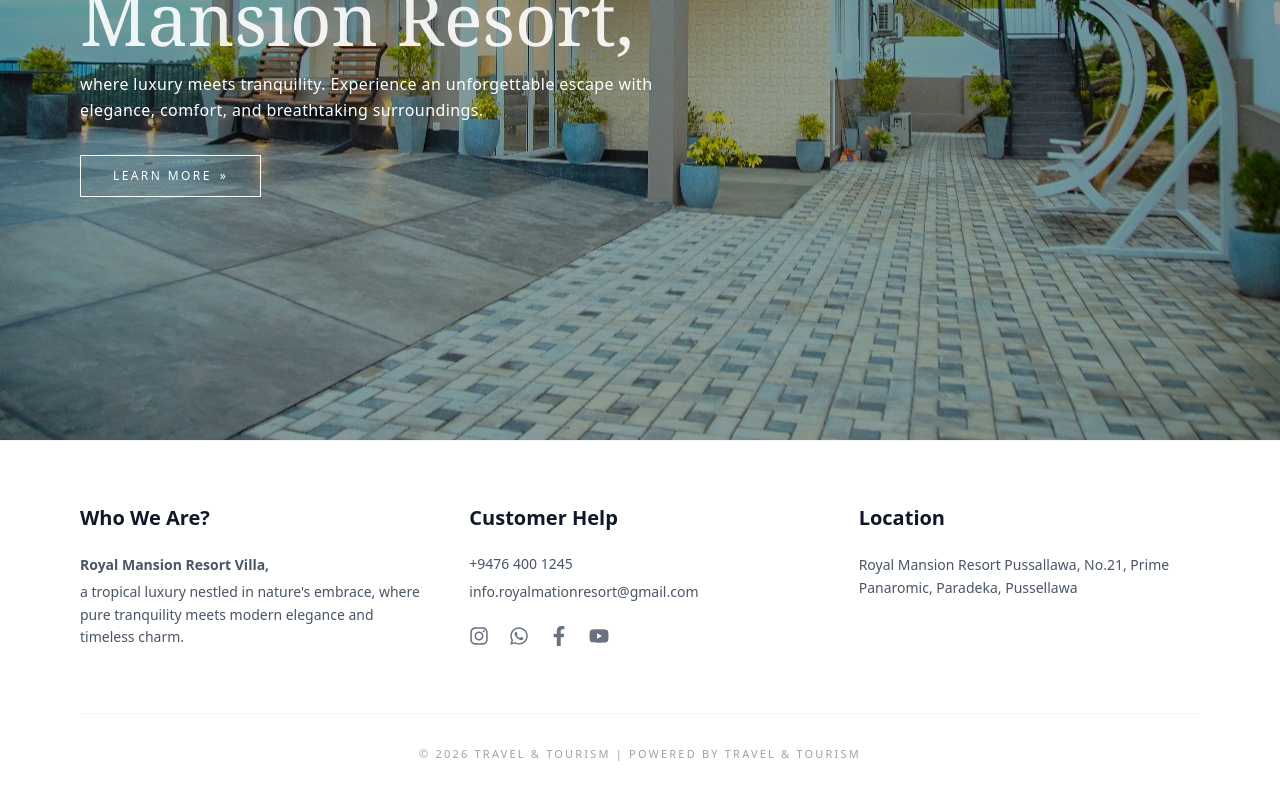
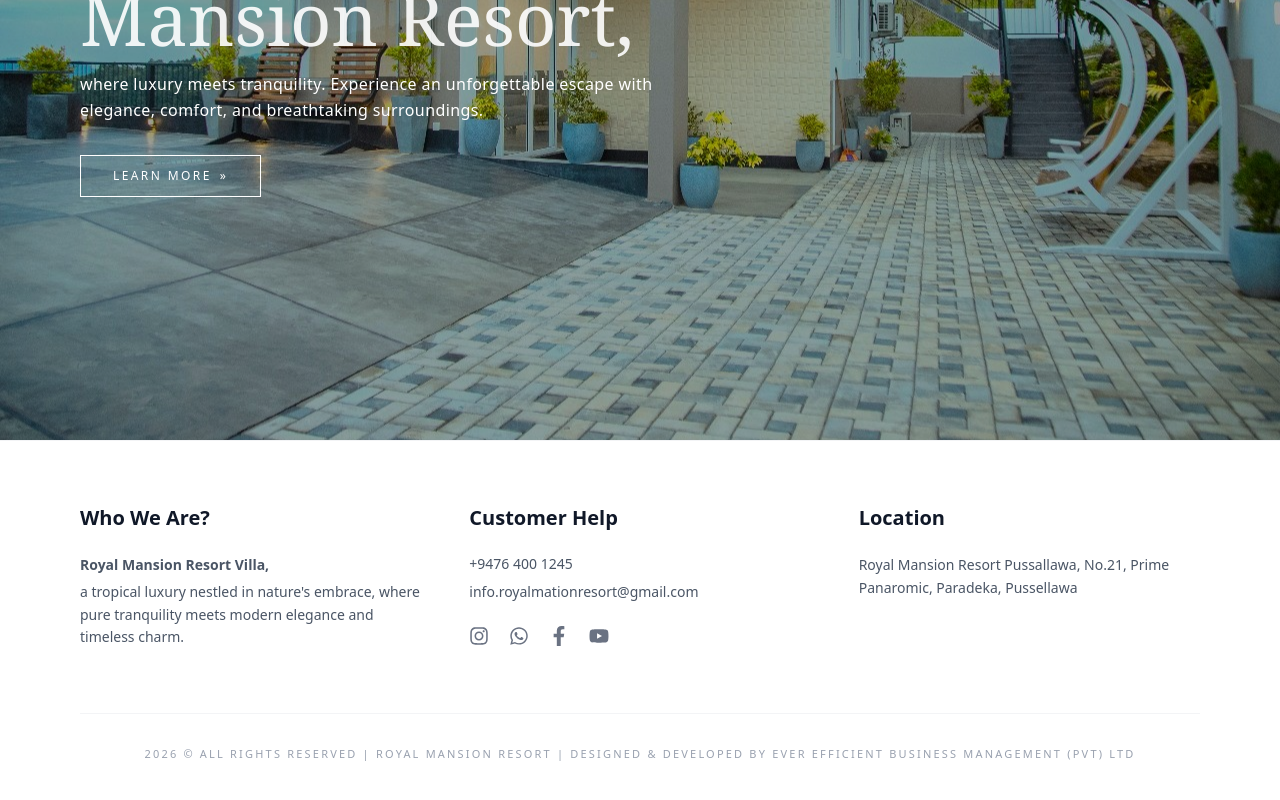
Before and after one commit to supunyasanthaofficial/Royal_Mansion_Resort, a React (Vite) app: page / in a window 1280 px wide. Shown: the part 360-1160 px from the top of the page. Built offline with nearby package versions, Linux system fonts and the light colour scheme.

Commit message:
Change the copyright section.

```diff
--- a/src/components/Footer.tsx
+++ b/src/components/Footer.tsx
@@ -78,7 +78,7 @@ const Footer: React.FC = () => {
 
       <div className="mt-16 pt-8 border-t border-gray-100 flex flex-col md:flex-row justify-center items-center text-[11px] text-gray-400 uppercase tracking-[0.2em]">
         <p className="text-center">
-          © 2026 Travel & Tourism | Powered by Travel & Tourism
+          2026 © All Rights Reserved | Royal Mansion Resort | Designed & Developed by EVER EFFICIENT Business Management (Pvt) Ltd
         </p>
       </div>
     </footer>
```
